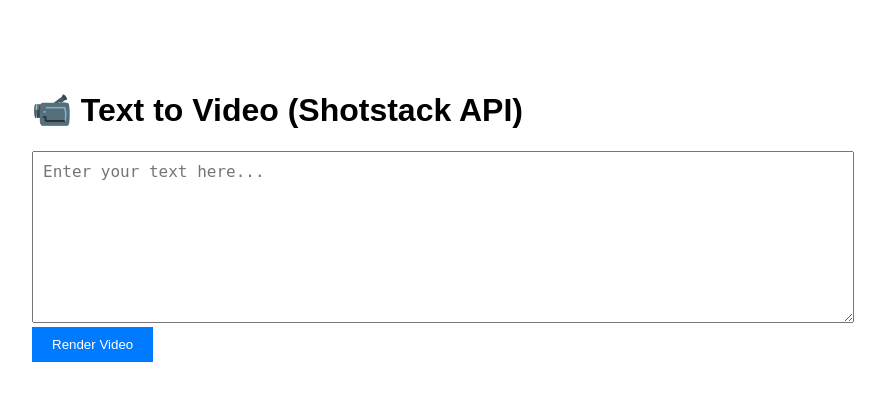
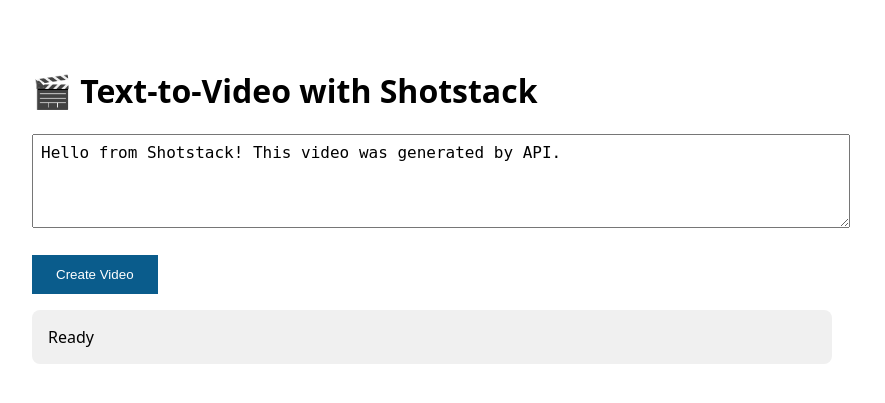
Before and after one commit to hallo2026-coder/shotstack-demo-apps, a Flask app: page / in a window 1280 px wide. Shown: the top 403 px of the page, without its empty margins (208-1093 px from the left). Run offline with Flask 3, Linux system fonts and the light colour scheme.

Commit message:
Update index.html

```diff
--- a/text-to-video/templates/index.html
+++ b/text-to-video/templates/index.html
@@ -1,65 +1,73 @@
 <!DOCTYPE html>
 <html>
 <head>
-    <title>Text to Video – Shotstack Demo</title>
+    <title>Shotstack: Text-to-Video</title>
     <style>
-        body { font-family: sans-serif; max-width: 800px; margin: 50px auto; padding: 20px; }
-        textarea { width: 100%; height: 150px; padding: 10px; font-size: 16px; }
-        button { background: #007bff; color: white; border: none; padding: 10px 20px; cursor: pointer; }
-        .status { margin-top: 20px; font-family: monospace; }
-        video { max-width: 100%; margin-top: 20px; }
+        body { font-family: system-ui, sans-serif; max-width: 800px; margin: 2rem auto; padding: 1rem; }
+        textarea { width: 100%; padding: 0.5rem; font-size: 1rem; }
+        button { background: #0a5c8c; color: white; border: none; padding: 0.75rem 1.5rem; cursor: pointer; }
+        #status { margin-top: 1rem; padding: 1rem; background: #f0f0f0; border-radius: 8px; }
+        video { max-width: 100%; margin-top: 1rem; }
     </style>
 </head>
 <body>
-    <h1>📹 Text to Video (Shotstack API)</h1>
-    <textarea id="text" placeholder="Enter your text here..."></textarea><br>
-    <button id="renderBtn">Render Video</button>
-    <div class="status" id="status"></div>
+    <h1>🎬 Text-to-Video with Shotstack</h1>
+    <textarea id="textInput" rows="4" placeholder="Enter your text here...">Hello from Shotstack! This video was generated by API.</textarea><br><br>
+    <button id="renderBtn">Create Video</button>
+    <div id="status">Ready</div>
     <div id="videoContainer"></div>
 
     <script>
-        document.getElementById('renderBtn').onclick = async () => {
-            const text = document.getElementById('text').value;
-            if (!text) return alert('Please enter text');
-            const statusDiv = document.getElementById('status');
-            const videoContainer = document.getElementById('videoContainer');
+        const renderBtn = document.getElementById('renderBtn');
+        const statusDiv = document.getElementById('status');
+        const videoContainer = document.getElementById('videoContainer');
+
+        renderBtn.addEventListener('click', async () => {
+            const text = document.getElementById('textInput').value;
+            if (!text.trim()) return alert('Please enter some text');
+
+            renderBtn.disabled = true;
             statusDiv.innerHTML = '⏳ Submitting render job...';
-            videoContainer.innerHTML = '';
+
             try {
                 const res = await fetch('/render', {
                     method: 'POST',
-                    headers: {'Content-Type': 'application/json'},
-                    body: JSON.stringify({text})
+                    headers: { 'Content-Type': 'application/json' },
+                    body: JSON.stringify({ text })
                 });
                 const data = await res.json();
                 if (data.error) throw new Error(data.error);
+
                 const renderId = data.render_id;
-                statusDiv.innerHTML = `✅ Render queued: ${renderId}<br>⏳ Polling for completion...`;
-                pollStatus(renderId);
+                statusDiv.innerHTML = `✅ Render queued (ID: ${renderId})<br>⏲️ Polling for completion...`;
+
+                // Poll for status
+                let videoUrl = null;
+                for (let i = 0; i < 60; i++) { // max 2 minutes (2s intervals)
+                    await new Promise(r => setTimeout(r, 2000));
+                    const statusRes = await fetch(`/status/${renderId}`);
+                    const statusData = await statusRes.json();
+                    if (statusData.status === 'done') {
+                        videoUrl = statusData.url;
+                        break;
+                    } else if (statusData.status === 'failed') {
+                        throw new Error('Render failed: ' + statusData.message);
+                    }
+                    statusDiv.innerHTML = `⏳ Rendering... (${i+1}/60)`;
+                }
+
+                if (videoUrl) {
+                    statusDiv.innerHTML = '✅ Video ready!';
+                    videoContainer.innerHTML = `<video controls src="${videoUrl}" autoplay loop></video>`;
+                } else {
+                    throw new Error('Timeout waiting for video');
+                }
             } catch (err) {
                 statusDiv.innerHTML = `❌ Error: ${err.message}`;
+            } finally {
+                renderBtn.disabled = false;
             }
-        };
-
-        async function pollStatus(renderId) {
-            const statusDiv = document.getElementById('status');
-            const videoContainer = document.getElementById('videoContainer');
-            const interval = setInterval(async () => {
-                const res = await fetch(`/status/${renderId}`);
-                const status = await res.json();
-                if (status.status === 'done') {
-                    clearInterval(interval);
-                    const videoUrl = status.url;
-                    statusDiv.innerHTML = `✅ Render complete! <a href="${videoUrl}" target="_blank">Download video</a>`;
-                    videoContainer.innerHTML = `<video controls src="${videoUrl}"></video>`;
-                } else if (status.status === 'failed') {
-                    clearInterval(interval);
-                    statusDiv.innerHTML = `❌ Render failed: ${status.message || 'unknown error'}`;
-                } else {
-                    statusDiv.innerHTML = `⏳ Rendering... (${status.status})`;
-                }
-            }, 2000);
-        }
+        });
     </script>
 </body>
 </html>
```
